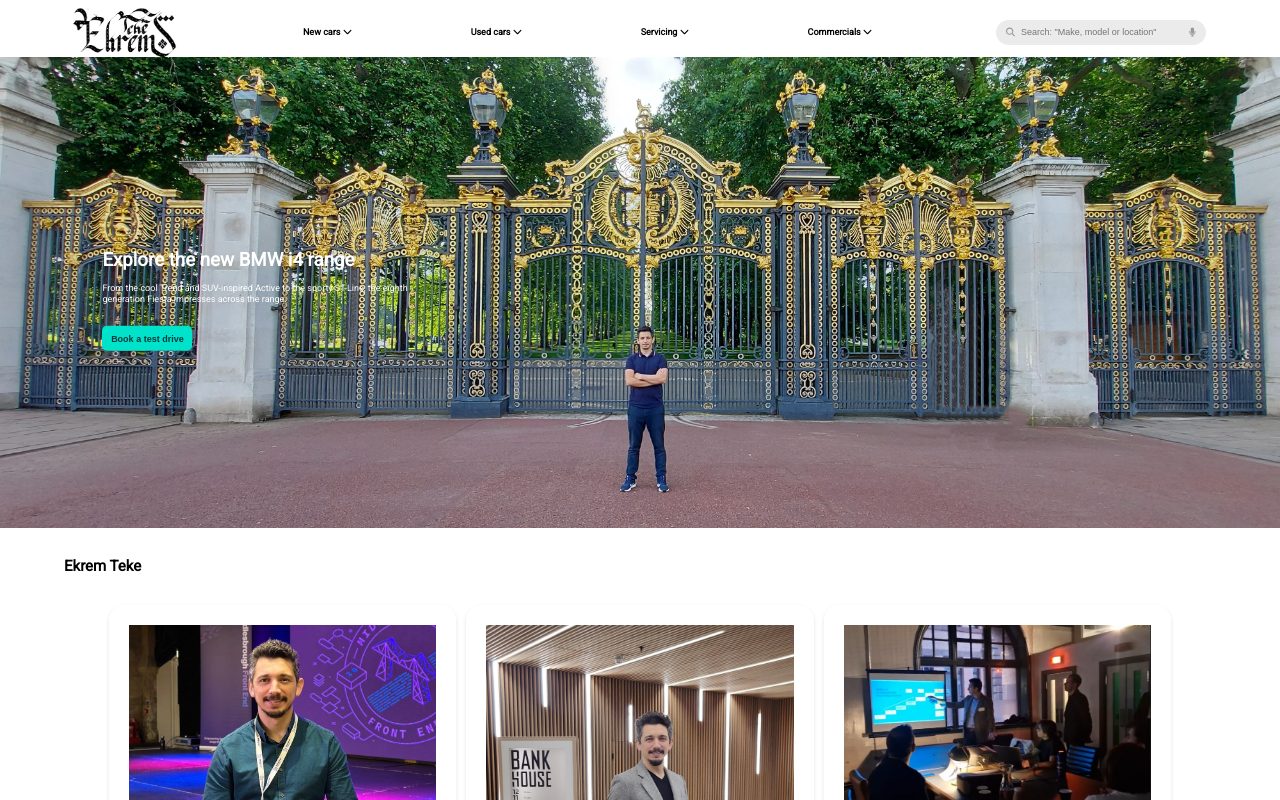
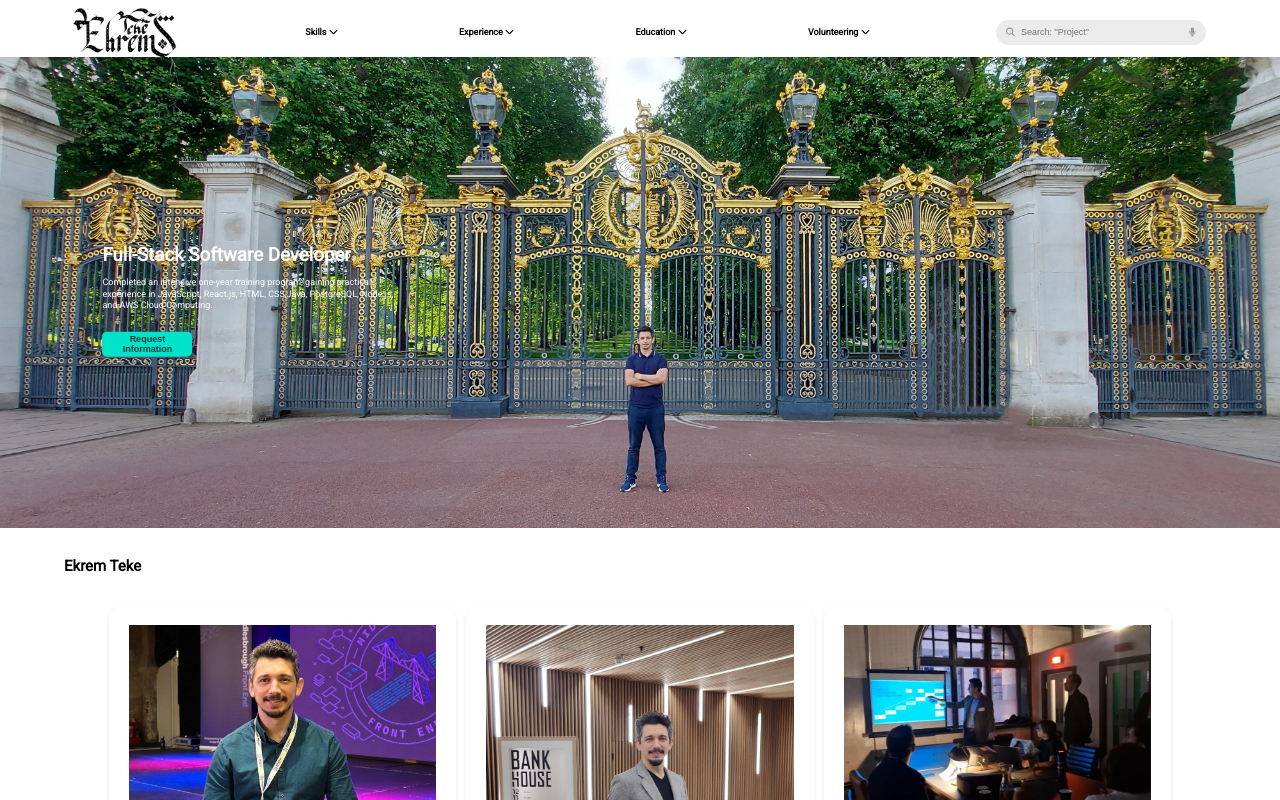
Before and after one commit to Ekremteke/EkremTekePortfolio, a React (Create React App) app: page / in a window 1280 px wide. Shown: the top 800 px of the page. Built offline with nearby package versions, Linux system fonts and the light colour scheme.

Commit message:
LAST COMMITE AS FRONT END FOR NOW

```diff
--- a/src/components/Cover.jsx
+++ b/src/components/Cover.jsx
@@ -92,7 +92,8 @@ function Cover() {
                         ) : (
                             <div className="modal-content">
                                 <p>Dear {name} {surname},
-                                    <br />Your appointment has adjusted on {date} at {time}. We will be happy to see you.
+                                        <br />Your invitation on {date} at {time} will be considered,
+                                        and you will be notified at the earliest convenience.
                                     <br />
                                     Kind regards,
                                 </p>
@@ -105,13 +106,13 @@ function Cover() {
                 )}
                 <img className="mobile-image" src={mobile} alt="Logo" />
                 <div className="mobile-cover-content">
-                    <h1 className="mobile-cover-title">Explore the new BMW i4 range</h1>
+                    <h1 className="mobile-cover-title">Full-Stack Software Developer</h1>
                     <p className="mobile-cover-text">
-                        From the cool Trend and SUV-inspired Active to the sporty ST-Line,
-                        the eighth generation Fiesta impresses across the range.
+                        Completed an intensive one-year training program,
+                        gaining practical experience in JavaScript, React.js, HTML, CSS,Java, PostgreSQL, Node.js, and AWS Cloud Computing.
                     </p>
                     <button className="btn-test-drive-mobile" onClick={handleOpen}>
-                        Book a test drive
+                        Request Information
                     </button>
 
                 </div>
@@ -119,13 +120,13 @@ function Cover() {
             <div className="image-container">
                 <img className="cover-image" src={cover} alt="Logo" />
                 <div className="cover-content">
-                    <h3 className="cover-title">Explore the new BMW i4 range</h3>
+                    <h3 className="cover-title">Full-Stack Software Developer</h3>
                     <p className="cover-text">
-                        From the cool Trend and SUV-inspired Active to the sporty ST-Line,
-                        the eighth generation Fiesta impresses across the range.
+                        Completed an intensive one-year training program,
+                        gaining practical experience in JavaScript, React.js, HTML, CSS,Java, PostgreSQL, Node.js, and AWS Cloud Computing.
                     </p>
                     <button className="btn-test-drive" onClick={handleOpen}>
-                        Book a test drive
+                        Request Information
                     </button>
                     {isOpen && (
                         <div className="modal">
@@ -185,7 +186,8 @@ function Cover() {
                             ) : (
                                 <div className="modal-content">
                                     <p>Dear {name} {surname},
-                                        <br />Your appointment has adjusted on {date} at {time}. We will be happy to see you.
+                                            <br />Your invitation on {date} at {time} will be considered,
+                                            and you will be notified at the earliest convenience.
                                         <br />
                                         Kind regards,
                                     </p>
--- a/src/components/Navbar.jsx
+++ b/src/components/Navbar.jsx
@@ -127,20 +127,25 @@ const Navbar = () => {
 
                 <span>
                     <a href="#" onClick={() => toggleMenu("newCars")}>
-                        New cars {"   "}
+                        Skills {"   "}
                         <FontAwesomeIcon className="faChevronDown" icon={faChevronDown} />
                     </a>
                     {isMenuActive("newCars") && (
                         <div className="dropdown-content" ref={dropdownRef}>
-                            <a href="#">Option 1</a>
-                            <a href="#">Option 2</a>
-                            <a href="#">Option 3</a>
+                            <a href="#">JavaScript</a>
+                            <a href="#">HTML</a>
+                            <a href="#">CSS</a>
+                            <a href="#">React</a>
+                            <a href="#">Node</a>
+                            <a href="#">C#</a>
+                            <a href="#">PSQL</a>
+                            <a href="#">Data Base</a>
                         </div>
                     )}
                 </span>
                 <span>
                     <a href="#" onClick={() => toggleMenu("usedCars")}>
-                        Used cars{"   "}
+                        Experience{"   "}
                         <FontAwesomeIcon className="faChevronDown" icon={faChevronDown} />
                     </a>
                     {isMenuActive("usedCars") && (
@@ -153,7 +158,7 @@ const Navbar = () => {
                 </span>
                 <span>
                     <a href="#" onClick={() => toggleMenu("servicing")}>
-                        Servicing {"   "}
+                        Education {"   "}
                         <FontAwesomeIcon icon={faChevronDown} />
                     </a>
                     {isMenuActive("servicing") && (
@@ -166,7 +171,7 @@ const Navbar = () => {
                 </span>
                 <span>
                     <a href="#" onClick={() => toggleMenu("commercials")}>
-                        Commercials {"   "}
+                        Volunteering {"   "}
                         <FontAwesomeIcon icon={faChevronDown} />
                     </a>
                     {isMenuActive("commercials") && (
@@ -178,7 +183,7 @@ const Navbar = () => {
                     )}
                 </span>
                 <span className="search-box-container">
-                    <input className="search-box" type="text" placeholder='Search: "Make, model or location"' />
+                    <input className="search-box" type="text" placeholder='Search: "Project"' />
                     <FontAwesomeIcon icon={faSearch} className="search-icon" />
                     <FontAwesomeIcon icon={faMicrophone} className="mic-icon" />
                 </span>
```
Also changed, not shown: src/components/Electrify.jsx (+5 -5 lines), src/images/volunteering.jpg (added).
